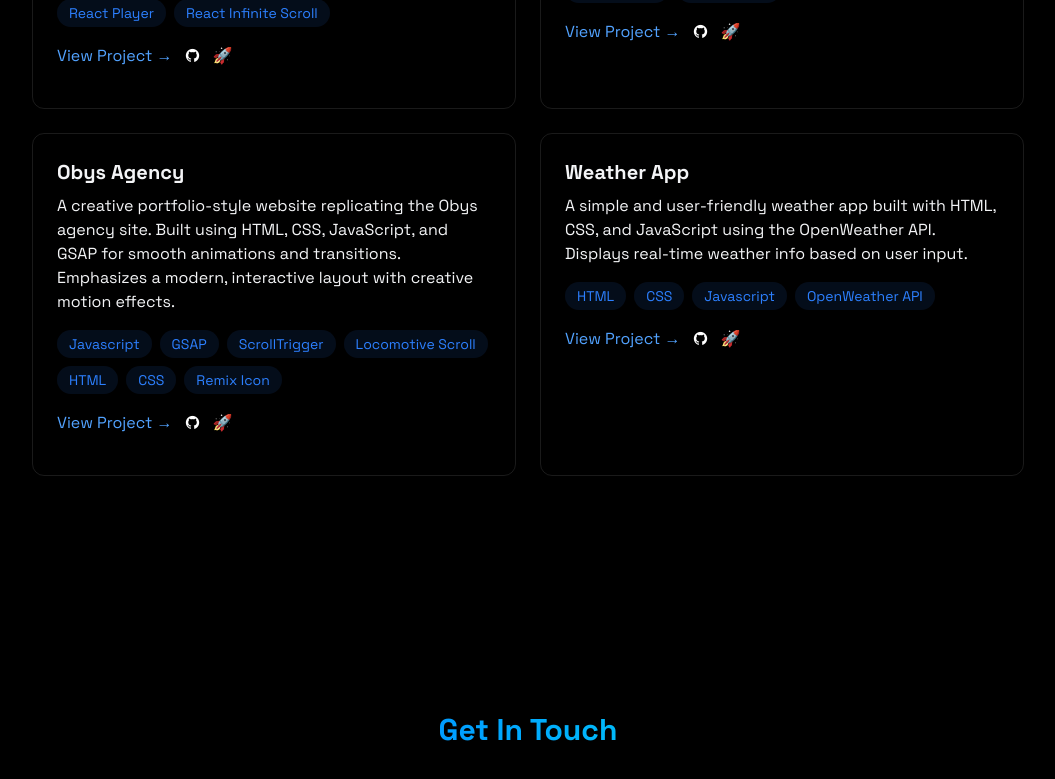
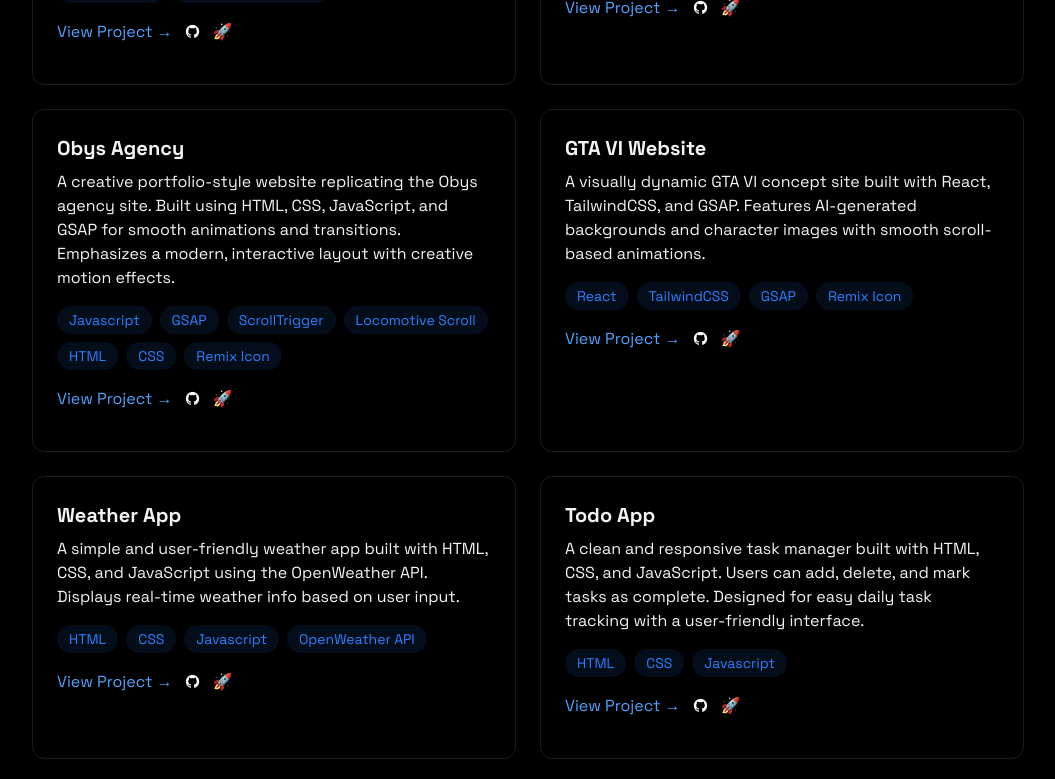
Before and after one commit to 111-amann/Aman_Sayyad-Portfolio, a React (Vite) app: page / in a window 1280 px wide. Shown: the part 2380-3159 px from the top of the page, without its empty margins (112-1167 px from the left). Built offline with nearby package versions, Linux system fonts and the light colour scheme.

Commit message:
new projects added

```diff
--- a/index.html
+++ b/index.html
@@ -11,18 +11,11 @@
       rel="stylesheet"
     />
     <link
-    href="https://cdn.jsdelivr.net/npm/remixicon@4.5.0/fonts/remixicon.css"
-    rel="stylesheet"
-/>
-<<<<<<< HEAD
+      href="https://cdn.jsdelivr.net/npm/remixicon@4.5.0/fonts/remixicon.css"
+      rel="stylesheet"
+    />
+
     <title>Aman Sayyad Portfolio</title>
-=======
-<<<<<<< HEAD
-    <title>Aman Portfolio</title>
-=======
-    <title>Aman Sayyad Portfolio</title>
->>>>>>> 73d1e10 (Title Updated)
->>>>>>> 0ded40e (Title Updated)
   </head>
   <body>
     <div id="root"></div>
--- a/src/Components/Sections/Projects.jsx
+++ b/src/Components/Sections/Projects.jsx
@@ -154,6 +154,47 @@
             </div>
 
             <div className="p-6 rounded-xl border border-white/10 hover:-translate-y-1 hover:border-blue-500/30 hover:shadow-[0_2px_8px_rgba(59, 130, 246, 0.2)] transition">
+              <h3 className="text-xl font-bold mb-2">GTA VI Website</h3>
+              <p className="text-grey-400 mb-4">
+                A visually dynamic GTA VI concept site built with React,
+                TailwindCSS, and GSAP. Features AI-generated backgrounds and
+                character images with smooth scroll-based animations.
+              </p>
+              <div className="flex flex-wrap gap-2 mb-4">
+                {["React", "TailwindCSS", "GSAP", "Remix Icon"].map(
+                  (tech, key) => (
+                    <span
+                      key={key}
+                      className="bg-blue-500/10 text-blue-500 py-1 px-3 rounded-full text-sm hover:bg-blue-500/20 hover:shadow-[0_2px_8px_rgba(59, 130, 246, 0.1)] transition-all"
+                    >
+                      {tech}
+                    </span>
+                  )
+                )}
+              </div>
+
+              <div className="flex justify-right items-center my-4 gap-3">
+                <span className="text-blue-400 hover:text-blue-300 transition-colors">
+                  View Project →
+                </span>
+                <a
+                  target="_blank"
+                  href="https://github.com/111-amann/GTA-VI-"
+                  className="text-blue-400 hover:text-blue-300 transition-colors"
+                >
+                  <i class="ri-github-fill text-white"></i>
+                </a>
+                <a
+                  target="_blank"
+                  href="https://111-amann.github.io/GTA-VI-/"
+                  className="text-blue-400 hover:text-blue-300 transition-colors"
+                >
+                  🚀
+                </a>
+              </div>
+            </div>
+
+            <div className="p-6 rounded-xl border border-white/10 hover:-translate-y-1 hover:border-blue-500/30 hover:shadow-[0_2px_8px_rgba(59, 130, 246, 0.2)] transition">
               <h3 className="text-xl font-bold mb-2">Weather App</h3>
               <p className="text-grey-400 mb-4">
                 A simple and user-friendly weather app built with HTML, CSS, and
@@ -193,6 +234,46 @@
                 </a>
               </div>
             </div>
+
+            <div className="p-6 rounded-xl border border-white/10 hover:-translate-y-1 hover:border-blue-500/30 hover:shadow-[0_2px_8px_rgba(59, 130, 246, 0.2)] transition">
+              <h3 className="text-xl font-bold mb-2">Todo App</h3>
+              <p className="text-grey-400 mb-4">
+                A clean and responsive task manager built with HTML, CSS, and
+                JavaScript. Users can add, delete, and mark tasks as complete.
+                Designed for easy daily task tracking with a user-friendly
+                interface.
+              </p>
+              <div className="flex flex-wrap gap-2 mb-4">
+                {["HTML", "CSS", "Javascript"].map((tech, key) => (
+                  <span
+                    key={key}
+                    className="bg-blue-500/10 text-blue-500 py-1 px-3 rounded-full text-sm hover:bg-blue-500/20 hover:shadow-[0_2px_8px_rgba(59, 130, 246, 0.1)] transition-all"
+                  >
+                    {tech}
+                  </span>
+                ))}
+              </div>
+
+              <div className="flex justify-right items-center my-4 gap-3">
+                <span className="text-blue-400 hover:text-blue-300 transition-colors">
+                  View Project →
+                </span>
+                <a
+                  target="_blank"
+                  href="https://github.com/111-amann/Todo-App"
+                  className="text-blue-400 hover:text-blue-300 transition-colors"
+                >
+                  <i class="ri-github-fill text-white"></i>
+                </a>
+                <a
+                  target="_blank"
+                  href="https://111-amann.github.io/Todo-App/"
+                  className="text-blue-400 hover:text-blue-300 transition-colors"
+                >
+                  🚀
+                </a>
+              </div>
+            </div>
           </div>
         </div>
       </RevealOnScroll>
```
